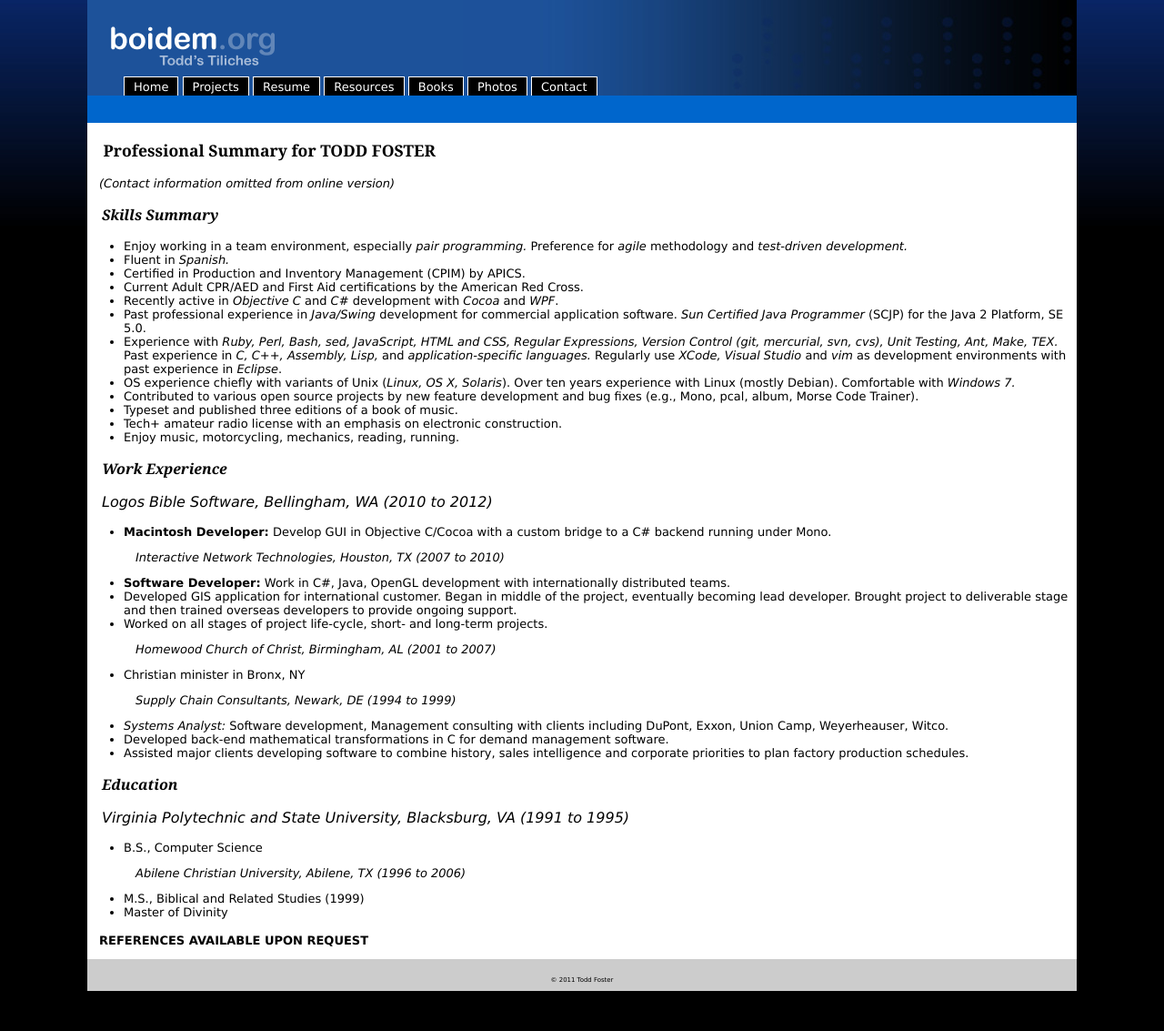
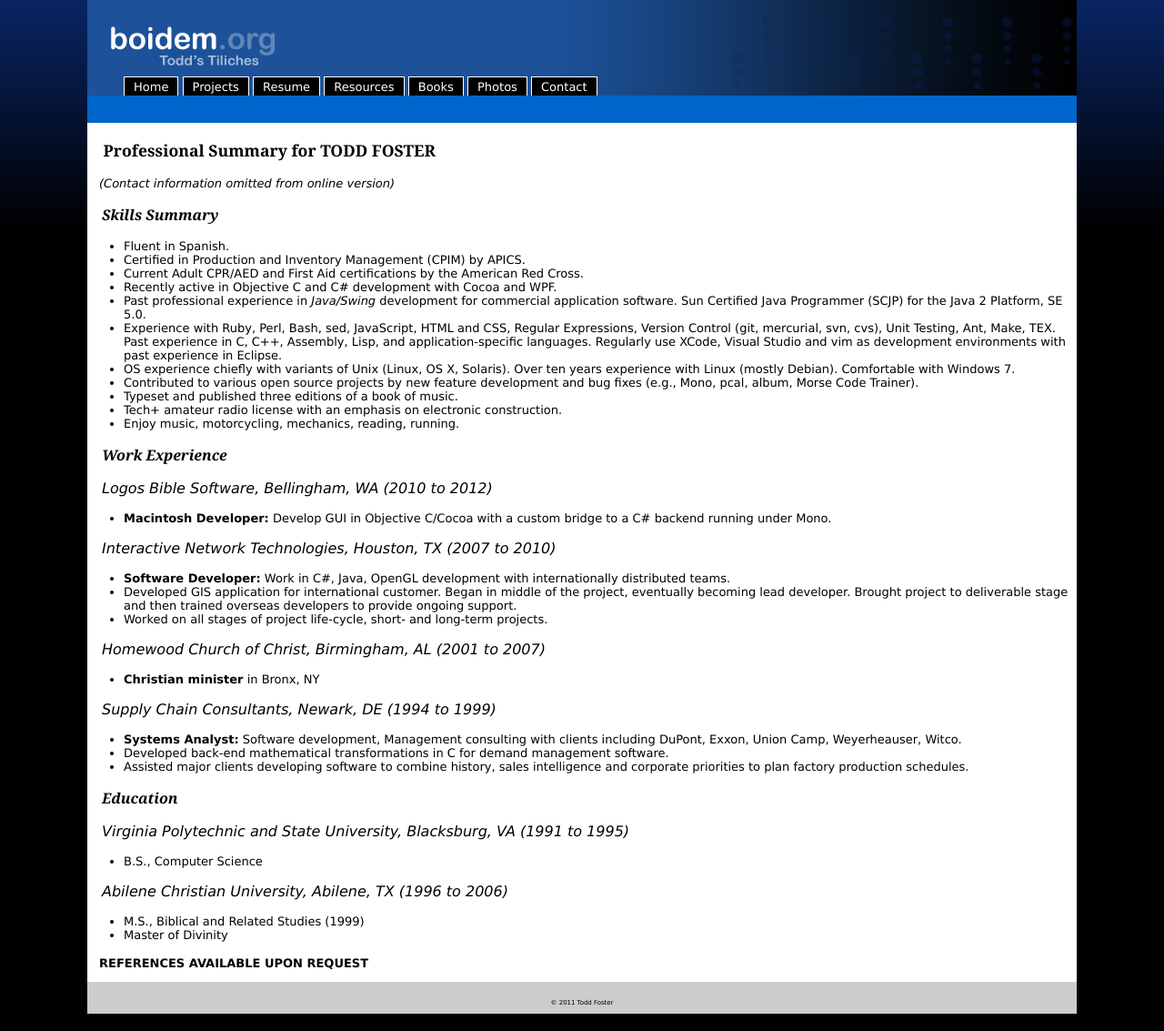
Before and after one commit to toddfoster/toddfoster.github.com, a Jekyll site: the page built from resume.md, in a window 1280 px wide. Shown: the whole page at 91% size. Built offline with Jekyll 4.4.1, drawn with Linux system fonts in a browser that asks for light colours; before the commit the page ends 1108 px from its top, so only the background shows below that.

Commit message:
update resume

```diff
--- a/resume.md
+++ b/resume.md
@@ -8,37 +8,42 @@ layout: default
 *(Contact information omitted from online version)*
 
 ## Skills Summary
-* Enjoy working in a team environment, especially *pair programming.* Preference for *agile* methodology and *test-driven development.*
-* Fluent in *Spanish.*
+* Fluent in Spanish.
 * Certified in Production and Inventory Management (CPIM) by APICS.
 * Current Adult CPR/AED and First Aid certifications by the American Red Cross.
-* Recently active in *Objective C* and *C#* development with *Cocoa* and *WPF*.
-* Past professional experience in *Java/Swing* development for commercial application software. *Sun Certified Java Programmer* (SCJP) for the Java 2 Platform, SE 5.0.
-* Experience with *Ruby, Perl, Bash, sed, JavaScript, HTML and CSS, Regular Expressions, Version Control (git, mercurial, svn, cvs), Unit Testing, Ant, Make, TEX.* Past experience in *C, C++, Assembly, Lisp,* and *application-specific languages.* Regularly use *XCode, Visual Studio* and *vim* as development environments with past experience in *Eclipse*.
-* OS experience chiefly with variants of Unix (*Linux, OS X, Solaris*). Over ten years experience with Linux (mostly Debian). Comfortable with *Windows 7.*
+* Recently active in Objective C and C# development with Cocoa and WPF.
+* Past professional experience in *Java/Swing* development for commercial application software. Sun Certified Java Programmer (SCJP) for the Java 2 Platform, SE 5.0.
+* Experience with Ruby, Perl, Bash, sed, JavaScript, HTML and CSS, Regular Expressions, Version Control (git, mercurial, svn, cvs), Unit Testing, Ant, Make, TEX. Past experience in C, C++, Assembly, Lisp, and application-specific languages. Regularly use XCode, Visual Studio and vim as development environments with past experience in Eclipse.
+* OS experience chiefly with variants of Unix (Linux, OS X, Solaris). Over ten years experience with Linux (mostly Debian). Comfortable with Windows 7.
 * Contributed to various open source projects by new feature development and bug fixes (e.g., Mono, pcal, album, Morse Code Trainer).
 * Typeset and published three editions of a book of music.
 * Tech+ amateur radio license with an emphasis on electronic construction.
 * Enjoy music, motorcycling, mechanics, reading, running.
 
 ## Work Experience
+
 ### Logos Bible Software, Bellingham, WA (2010 to 2012)
 * **Macintosh Developer:** Develop GUI in Objective C/Cocoa with a custom bridge to a C# backend running under Mono.
+
 ### Interactive Network Technologies, Houston, TX (2007 to 2010)
 * **Software Developer:** Work in C#, Java, OpenGL development with internationally distributed teams.
 * Developed GIS application for international customer. Began in middle of the project, eventually becoming lead developer. Brought project to deliverable stage and then trained overseas developers to provide ongoing support.
 * Worked on all stages of project life-cycle, short- and long-term projects.
+
 ### Homewood Church of Christ, Birmingham, AL (2001 to 2007)
-* Christian minister in Bronx, NY
+* **Christian minister** in Bronx, NY
+
 ### Supply Chain Consultants, Newark, DE (1994 to 1999)
-* *Systems Analyst:* Software development, Management consulting with clients including DuPont, Exxon, Union Camp, Weyerheauser, Witco.
+* **Systems Analyst:** Software development, Management consulting with clients including DuPont, Exxon, Union Camp, Weyerheauser, Witco.
 * Developed back-end mathematical transformations in C for demand management software.
 * Assisted major clients developing software to combine history, sales intelligence and corporate priorities to plan factory production schedules.
 
 
 ## Education
+
 ### Virginia Polytechnic and State University, Blacksburg, VA (1991 to 1995)
 * B.S., Computer Science
+
 ### Abilene Christian University, Abilene, TX (1996 to 2006)
 * M.S., Biblical and Related Studies (1999)
 * Master of Divinity
```
